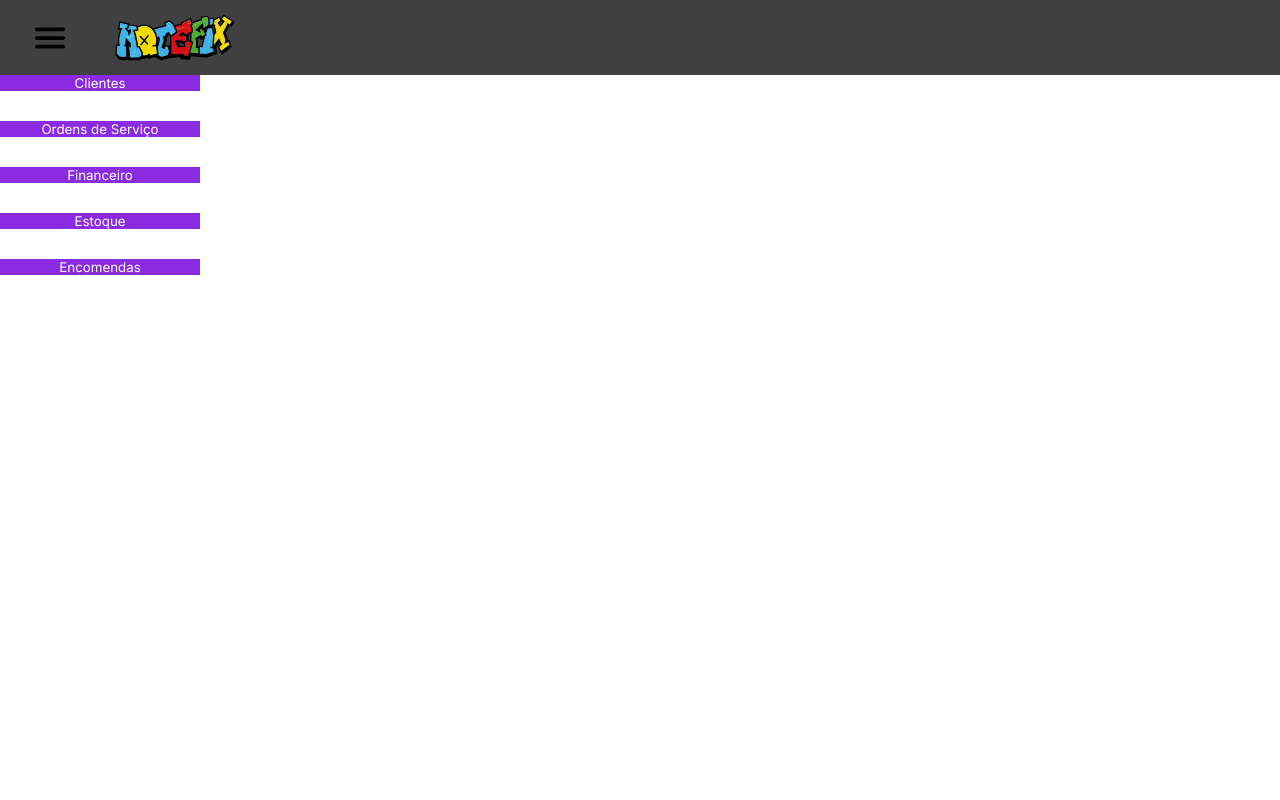
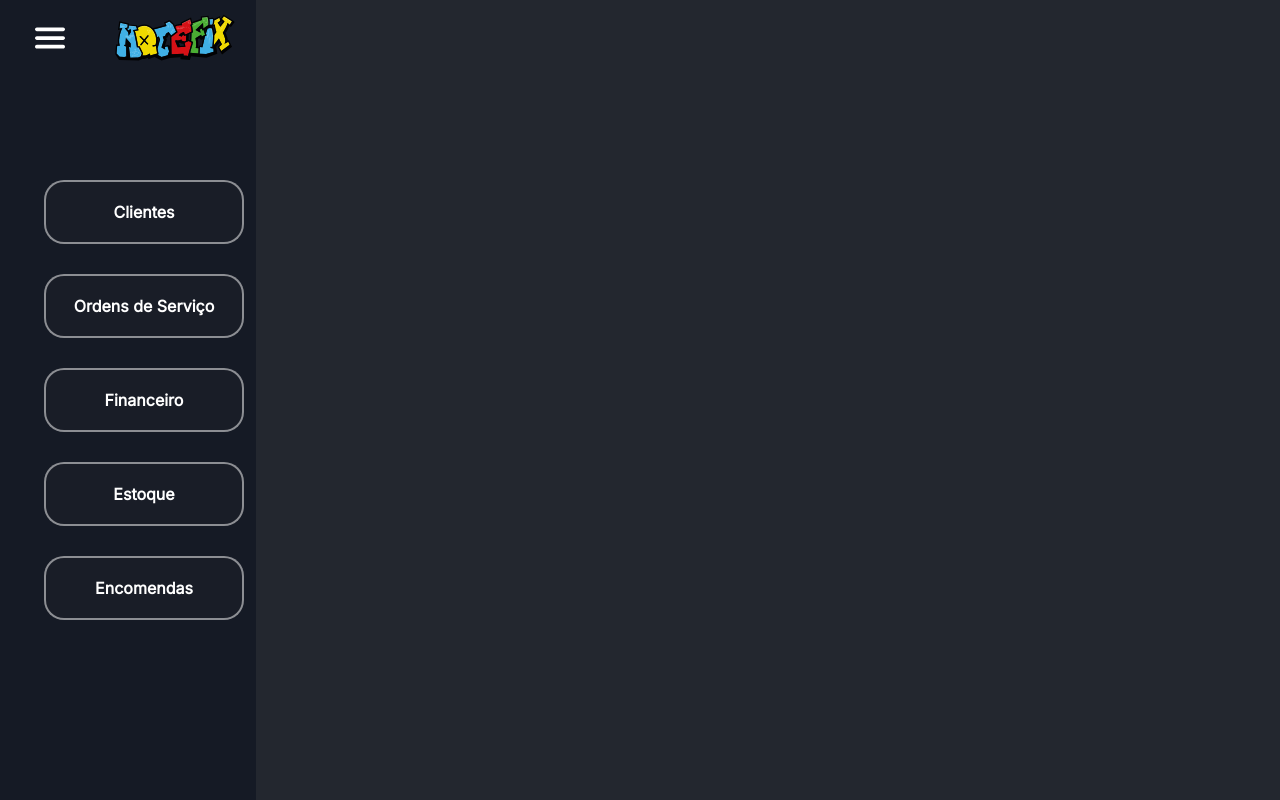
Before and after one commit to DevErickBR/system-os, a React (Vite) app: page / in a window 1280 px wide. Built offline with nearby package versions, Linux system fonts and the light colour scheme.

Commit message:
add style menu option

```diff
--- a/src/App.module.css
+++ b/src/App.module.css
@@ -1,11 +1,31 @@
+/* estilos do header  */
+
 .header_principal {
   display: flex;
   justify-content: flex-start;
-  background-color: rgba(0, 0, 0, 0.750);
-  color: rgb(107, 86, 86);
   align-items: center;
   height: 75px;
   width: 100%;
+  position: absolute;
+}
+
+.logo {
+  display: flex;
+  scale: 0.752;
+}
+
+
+
+/* estilos da main */
+
+.menu {
+  background-color: #151a25;
+  width: 20vw;
+  height: 100vh;
+  display: flex;
+  flex-direction: column;
+  align-items: center;
+  justify-content: center;
 }
 
 .menu_options {
@@ -17,18 +37,13 @@
   font-size: 1.4rem;
 }
 
-.logo {
-  display: flex;
-  scale: 0.752;
-}
-
 .menu_icon {
   width: 50px;
-  height: 100%;
   display: flex;
   align-items: center;
   margin-left: 25px;
   transition: ease-in 300ms;
+  border-radius: 50%;
 }
 
 .menu_icon img {
@@ -41,6 +56,5 @@
 }
 
 .menu_icon:hover {
-  background-color: rgba(255, 255, 255, 0.4);
-
+  background-color: rgba(255, 255, 255, 0.2);
 }
--- a/src/App.tsx
+++ b/src/App.tsx
@@ -1,13 +1,17 @@
 import styles from './App.module.css';
 import menuIcon from './assets/icons/menu-hamburguer.svg';
 import { Button } from './Components/Button/Button';
+import actionButton from './helpers/actionButtonMenu'
+
+
+
 function App() {
 
   return (
     <>
       <header className={styles.header_principal}>
-        <div id='menuButton' className={styles.menu_icon} onClick={() => { alert("Erick") }}>
-          <img src={menuIcon} />
+        <div id='menuButton' className={styles.menu_icon} onClick={() => actionButton()}>
+          <img src={menuIcon} id='buttonIcon' />
         </div>
         <div className={styles.logo_background}>
           <div className={styles.logo}>
@@ -16,7 +20,6 @@ function App() {
         </div>
       </header>
       <div>
-
         <div className={styles.menu}>
           <ul className={styles.menu_options}>
             <Button title="Clientes" />
--- a/src/Components/Button/Button.module.css
+++ b/src/Components/Button/Button.module.css
@@ -1,4 +1,17 @@
 .button {
     border: none;
-    background-color: #8A2BE2;
+    background-color: #191d27;
+    padding: 20px;
+    border: 2px solid rgba(255, 255, 255, 0.500);
+    border-radius: 20px 20px;
+    margin-left: 1rem;
+    width: 200px;
+    font-weight: bold;
+    font-size: medium;
+    transition: ease-in 100ms;
 }
+
+.button:hover {
+    background-color: #2043a0;
+    cursor: pointer;
+}
--- a/src/Components/Button/Button.tsx
+++ b/src/Components/Button/Button.tsx
@@ -2,7 +2,6 @@ import styles from "./Button.module.css"
 
 type Props = {
     title: string;
-    color?: string;
 }
 
 export const Button = ({ title }: Props) => {
--- a/src/helpers/actionButtonMenu.ts
+++ b/src/helpers/actionButtonMenu.ts
@@ -1,4 +1,14 @@
-export const ActionButtonMenuClick = () => {
 
-    return (console.log("erick"))
+
+let buttonOptions = document.getElementById("menuButton")
+let iconButton = document.getElementById("buttonIcon")
+
+const ActionButtonMenuClick = () => {
+    iconButton?.removeAttribute("src")
+    iconButton?.setAttribute("src", "./assets/icons/tipo-de-barras.svg")
+    return (
+        iconButton
+    )
 }
+
+export default ActionButtonMenuClick
--- a/src/index.css
+++ b/src/index.css
@@ -10,6 +10,5 @@
 }
 
 body {
-  /* background-color: #1a1a1a; */
-  background-color: white;
+  background-color: #23272f;
 }
```
Also changed, not shown: src/assets/icons/menu-hamburguer.svg, src/assets/icons/tipo-de-barras.svg.
